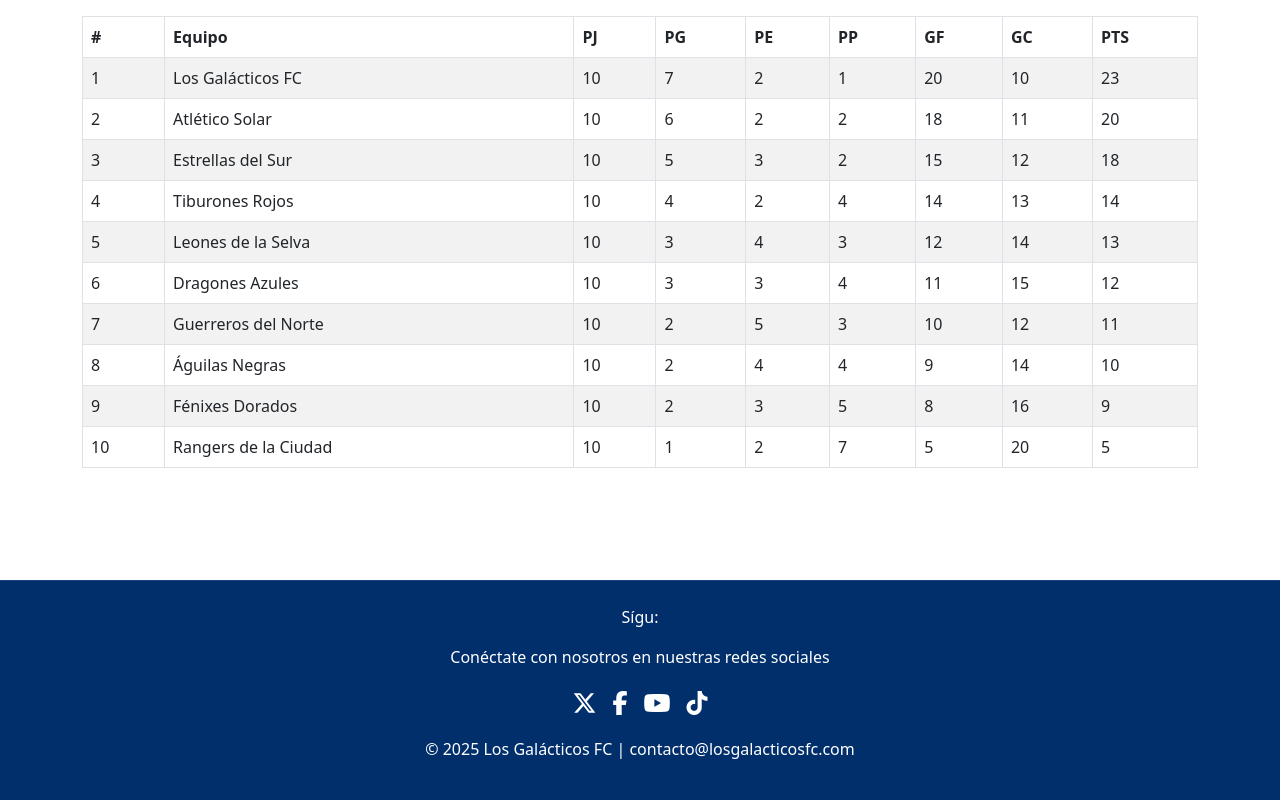
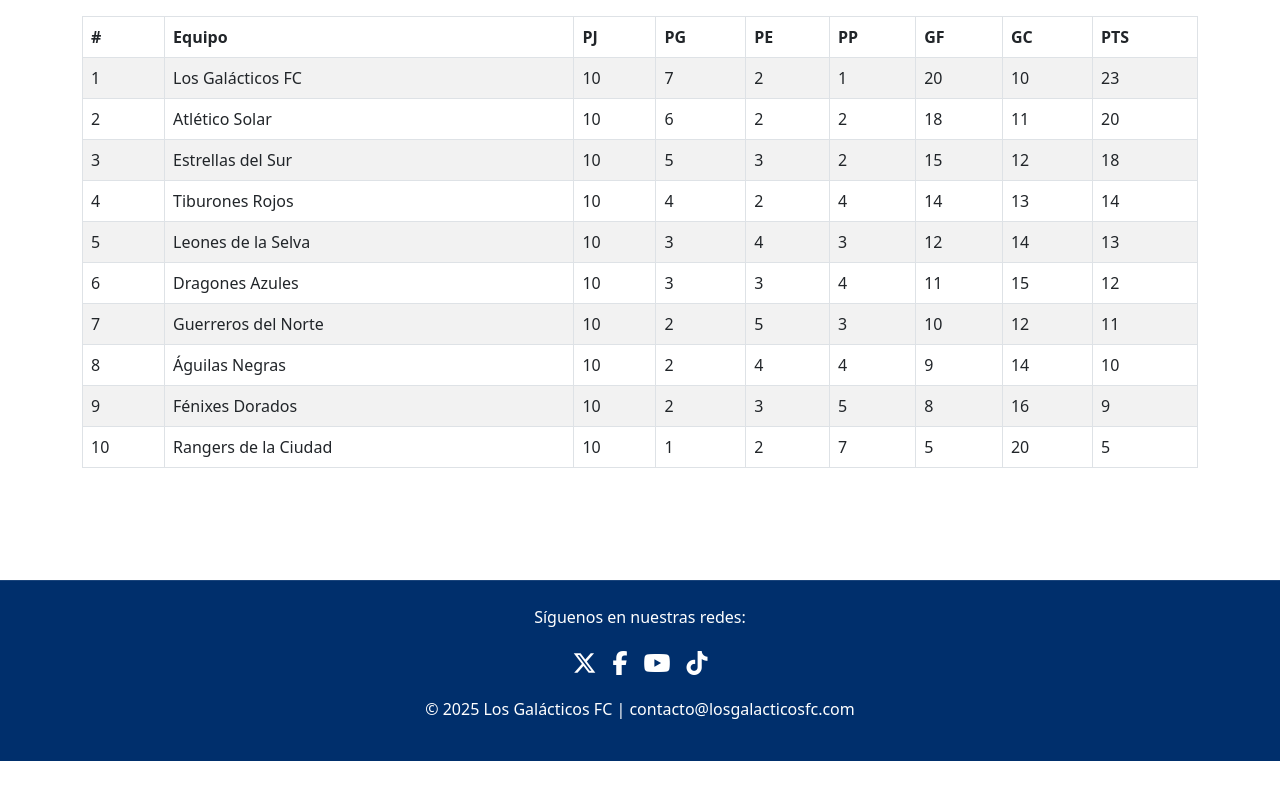
Before and after one commit to RoG1-bit/Galacticos_FC, a plain HTML site: page html/posiciones.html in a window 1280 px wide. Shown: the part 324-1124 px from the top of the page. After the commit the page ends 1085 px from the top, so only its background shows below. Drawn offline with nearby package versions, Linux system fonts and the light colour scheme.

Commit message:
cambio footer

```diff
--- a/html/posiciones.html
+++ b/html/posiciones.html
@@ -78,8 +78,7 @@
 
   <!-- Pie de página -->
   <footer class="text-center py-4 mt-5">
-    <p>Sígu:</p>
-    <p>Conéctate con nosotros en nuestras redes sociales</p>
+    <p>Síguenos en nuestras redes:</p>
     <div class="social d-flex justify-content-center">
       <a class="mx-2" href="https://x.com/" target="_blank" rel="noopener noreferrer"><i class="fa-brands fa-x-twitter"></i></a>
       <a class="mx-2" href="https://www.facebook.com/" target="_blank" rel="noopener noreferrer"><i class="fab fa-facebook-f"></i></a>
```
